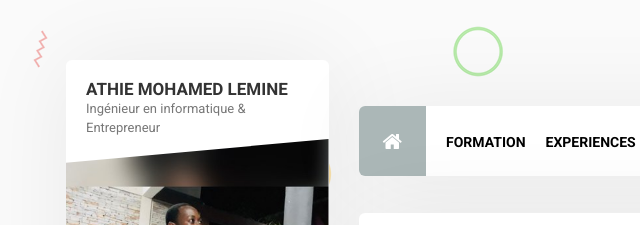
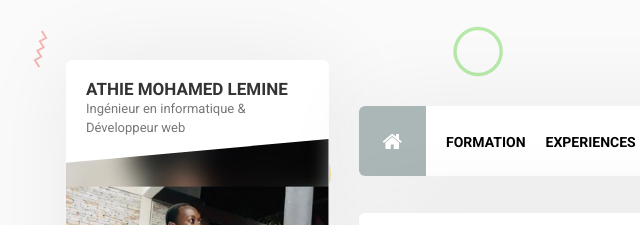
Before and after one commit to athiemohamed/athiemohamed.github.io, a plain HTML site: page index.html in a window 1280 px wide. Shown: the top 225 px of the page, 4-644 px from the left. Drawn offline with Linux system fonts and the light colour scheme.

Commit message:
Title change

```diff
--- a/index.html
+++ b/index.html
@@ -45,7 +45,7 @@
                 <div class="profile">
                     <div class="profile-name">
                         <span class="name">ATHIE Mohamed Lemine</span><br>
-                        <span class="job">Ingénieur en informatique & Entrepreneur</span>
+                        <span class="job">Ingénieur en informatique & Développeur web</span>
                     </div>
                     <figure class="profile-image">
                         <img src="images/profile.jpg" alt="">
```
